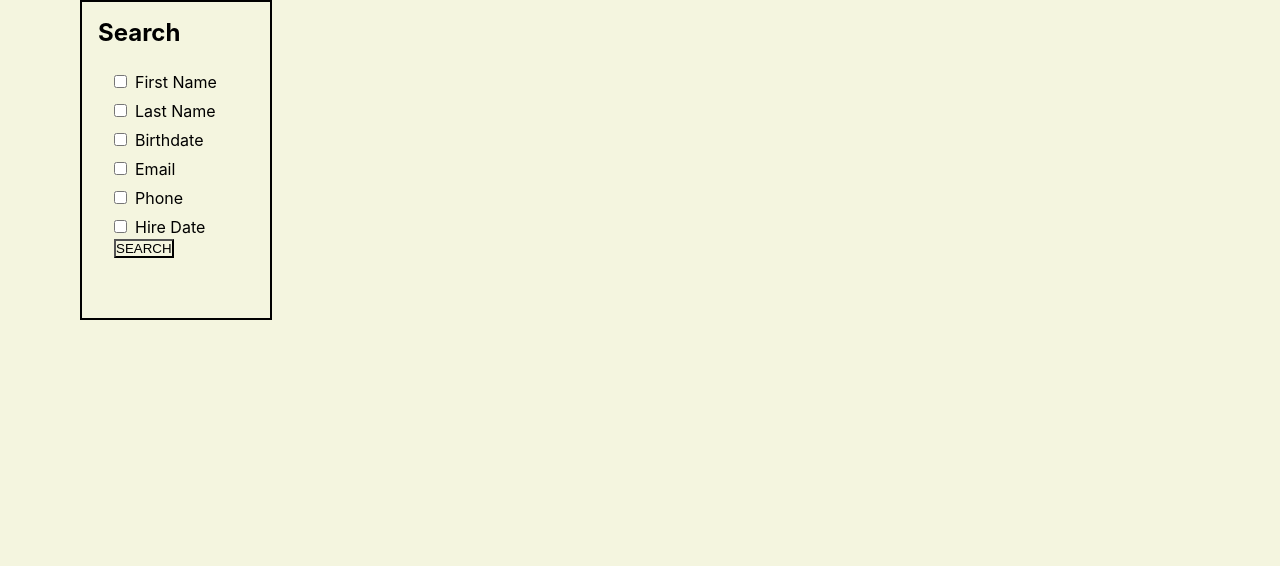
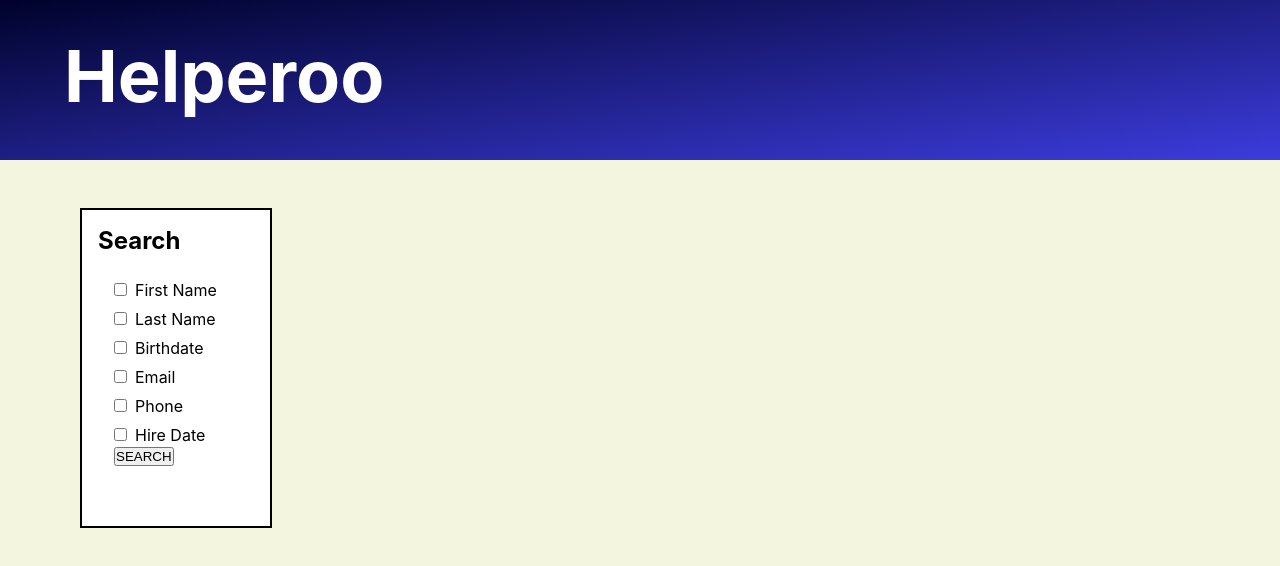
Before and after one commit to david-lee-se/Helperoo, a React (Create React App) app in the folder client/: page / in a window 1280 px wide. Shown: the top 566 px of the page. Built offline with nearby package versions, Linux system fonts and the light colour scheme.

Commit message:
add header, change hover for search results

```diff
--- a/client/src/App.js
+++ b/client/src/App.js
@@ -1,11 +1,13 @@
 import {BrowserRouter, Route, Routes} from 'react-router-dom';
 import Search from './pages/Search/SearchPage';
+import Header from './components/Header/Header';
 import './App.scss';
 
 function App() {
   	return (
     	<div className="App">
       		<BrowserRouter>
+			  	<Header/>
 				<Routes>
 					<Route path="/" element={<Search/>}/>
 				</Routes>
--- a/client/src/App.scss
+++ b/client/src/App.scss
@@ -2,5 +2,8 @@
   margin:0;
   padding: 0;
   box-sizing: border-box;
+}
+
+body {
   background-color:#f4f5df;
 }
--- /dev/null
+++ b/client/src/components/Header/Header.js
@@ -0,0 +1,14 @@
+import './Header.scss';
+
+function Header() {
+    return (
+        <>
+            <article className='header'>
+                <h1 className='header__title'>Helperoo</h1>
+
+            </article>
+        </>
+    )
+}
+
+export default Header;
--- /dev/null
+++ b/client/src/components/Header/Header.scss
@@ -0,0 +1,11 @@
+.header {
+    height: 10rem;
+    font-size: 3rem;
+    color: white;
+    background-image: linear-gradient(to bottom right, rgb(0, 2, 43), rgb(60,60,221));
+    &__title {
+        margin: 0;
+        padding-left: 4rem;
+        padding-top: 2rem;
+    }
+}
--- a/client/src/components/SearchBox/SearchBox.scss
+++ b/client/src/components/SearchBox/SearchBox.scss
@@ -3,8 +3,11 @@
     width: 12rem;
     border: 2px solid black;
     margin-left: 5rem;
+    margin-top: 3rem;
+    background-color: white;
     &__title {
         padding: 1rem;
+        margin: 0;
     }
 }
 
--- a/client/src/components/SearchResults/SearchResults.scss
+++ b/client/src/components/SearchResults/SearchResults.scss
@@ -1,3 +1,9 @@
+.employee-list {
+    margin-top: 4rem;
+    margin-left: 10rem;
+}
+
+
 .card {
     display: flex;
     align-items: center;
@@ -8,27 +14,24 @@
     color: black;
     background-color: white;
     &:hover {
-        color: blue;
+        color: white;
+        border-color: white;
+        background-image: linear-gradient(to bottom right, rgb(0, 2, 43), rgb(60,60,221));
     }
     &__name {
         padding: 1rem 2rem;
         font-size: 1.25rem;
-        background-color: white;
     }
     &__birthday {
         font-weight: 500;
-        background-color: white;
     }
     &__email {
         padding-left: 2.5rem;
-        background-color: white;
     }
     &__phone {
         padding-left: 2.5rem;
-        background-color: white;
     }
     &__hire-date {
         padding-left: 2.5rem;
-        background-color: white;
     }
 }
--- a/client/src/pages/Search/SearchPage.js
+++ b/client/src/pages/Search/SearchPage.js
@@ -1,6 +1,7 @@
 import SearchResultsList from '../../components/SearchResults/SearchResults.js';
 import SearchBox from '../../components/SearchBox/SearchBox.js';
 import { useState } from 'react';
+import Header from '../../components/Header/Header.js';
 import './SearchPage.scss';
 
 function Search(props) {
@@ -9,6 +10,7 @@ function Search(props) {
     return (
         <>
             <article>
+
                 <section className='search-page'>
                     <SearchBox setEmployeesList={setEmployeesList}/>
                     <SearchResultsList employeesList={employeesList} setEmployeesList={setEmployeesList}/>
```
